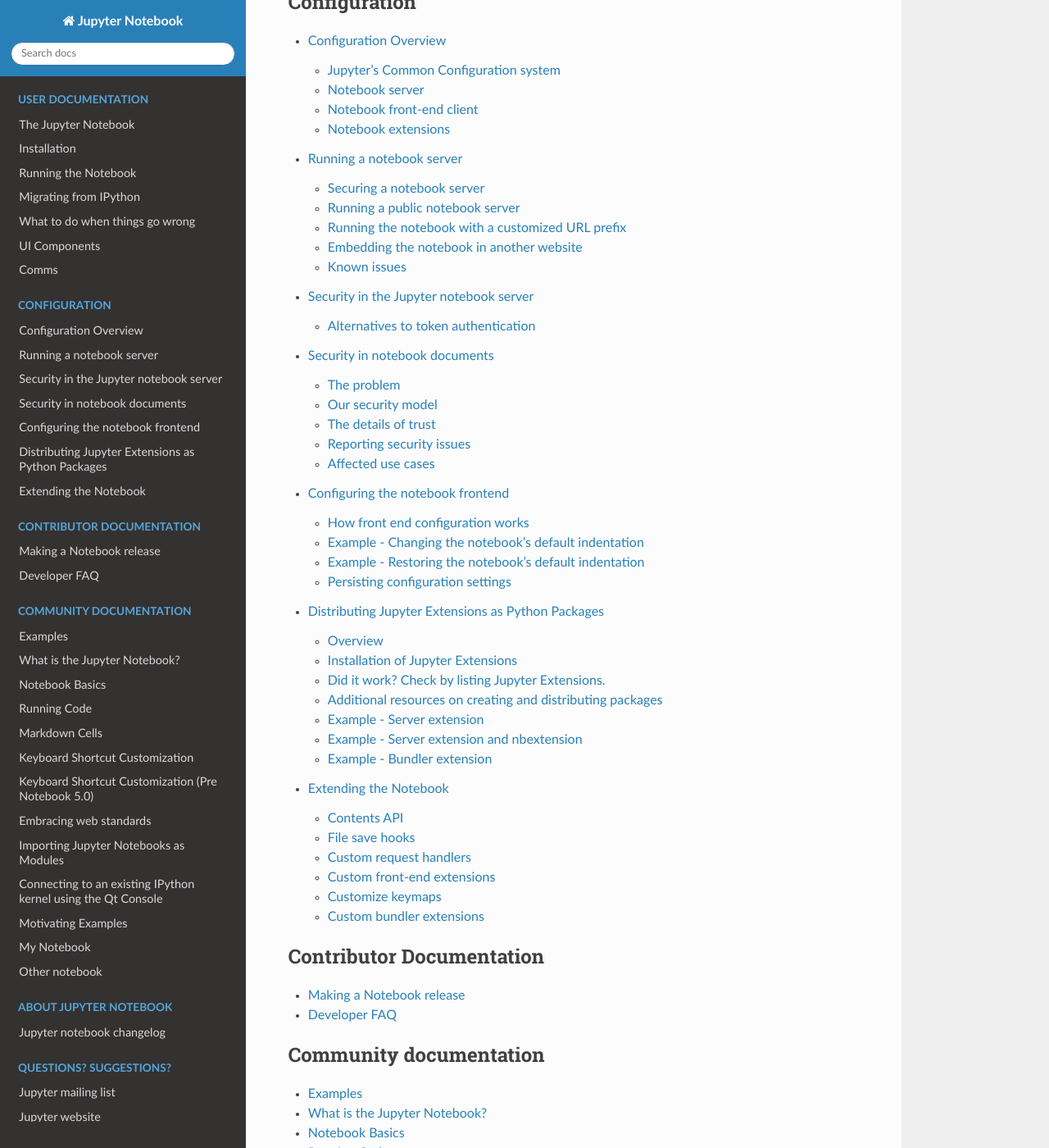
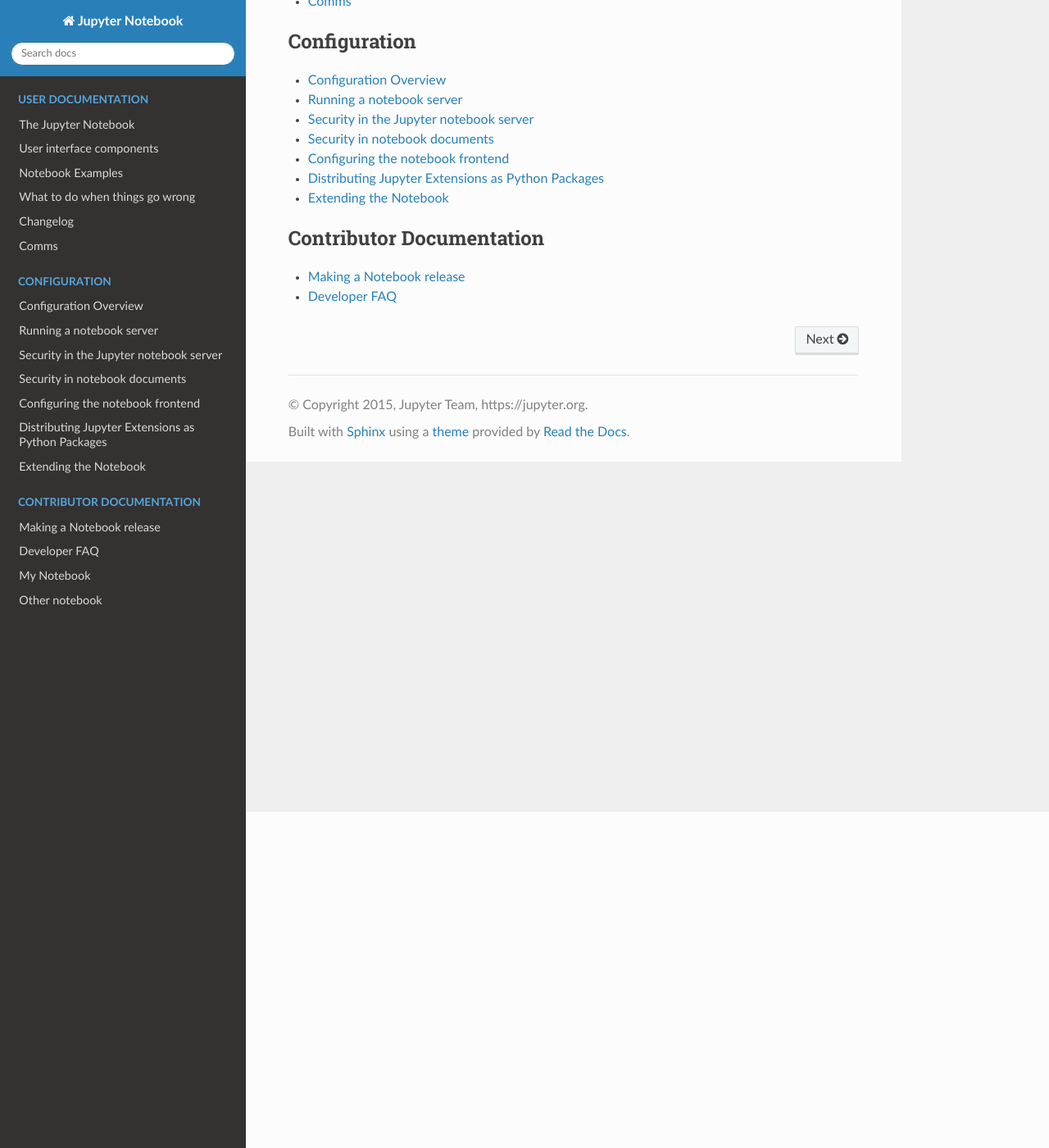
Before and after one commit to jupyter/nbclassic, a Sphinx documentation site: the page built from docs/source/index.rst, in a window 1280 px wide and 1400 px high, scrolled down 410 px. Shown: the whole window at 82% size. Built offline with Sphinx 7.4.7 and the Read the Docs theme 2.0.0, drawn with Linux system fonts in a browser that asks for light colours; pages that are not in the unit, such as notebooks, are missing from menus; the version number could not be read and is left out; some of the changed text lies outside the part shown.

Commit message:
Reorganise docs landing page

```diff
--- a/docs/source/changelog.rst
+++ b/docs/source/changelog.rst
@@ -1,7 +1,7 @@
 .. _changelog:
 
-Jupyter notebook changelog
-==========================
+Changelog
+=========
 
 A summary of changes in the Jupyter notebook.
 For more detailed information, see
--- a/docs/source/index.rst
+++ b/docs/source/index.rst
@@ -1,21 +1,23 @@
 ====================
 The Jupyter notebook
 ====================
+
+* `Installation <https://jupyter.readthedocs.io/en/latest/install.html>`_
+* `Starting the Notebook <https://jupyter.readthedocs.io/en/latest/running.html>`_
 
 .. toctree::
    :maxdepth: 1
    :caption: User Documentation
 
    notebook
-   Installation <https://jupyter.readthedocs.io/en/latest/install.html>
-   Running the Notebook <https://jupyter.readthedocs.io/en/latest/running.html>
-   Migrating from IPython <https://jupyter.readthedocs.io/en/latest/migrating.html>
+   ui_components
+   examples/Notebook/examples_index.rst
    troubleshooting
-   ui_components
+   changelog
    comms
 
 .. toctree::
-   :maxdepth: 2
+   :maxdepth: 1
    :caption: Configuration
 
    config_overview
@@ -35,37 +37,7 @@
    development_faq
 
 .. toctree::
-   :maxdepth: 1
-   :caption: Community documentation
-
-   examples/Notebook/examples_index.rst
-   examples/Notebook/What is the Jupyter Notebook
-   examples/Notebook/Notebook Basics
-   examples/Notebook/Running Code
-   examples/Notebook/Working With Markdown Cells
-   examples/Notebook/Custom Keyboard Shortcuts
-   examples/Notebook/JavaScript Notebook Extensions
-   examples/Notebook/Importing Notebooks
-   examples/Notebook/Connecting with the Qt Console
-   examples/Notebook/Typesetting Equations
-
-.. toctree::
     :hidden:
 
     examples/Notebook/nbpackage/mynotebook.ipynb
     examples/Notebook/nbpackage/nbs/other.ipynb
-
-.. toctree::
-   :maxdepth: 2
-   :caption: About Jupyter Notebook
-
-   changelog
-
-.. toctree::
-   :maxdepth: 1
-   :caption: Questions? Suggestions?
-
-   Jupyter mailing list <https://groups.google.com/forum/#!forum/jupyter>
-   Jupyter website <https://jupyter.org>
-   Stack Overflow - Jupyter <https://stackoverflow.com/questions/tagged/jupyter>
-   Stack Overflow - Jupyter-notebook <https://stackoverflow.com/questions/tagged/jupyter-notebook>
--- a/docs/source/ui_components.rst
+++ b/docs/source/ui_components.rst
@@ -1,5 +1,6 @@
-UI Components
-=============
+User interface components
+=========================
+
 When opening bug reports or sending emails to the Jupyter mailing list, it is
 useful to know the names of different UI components so that other developers
 and users have an easier time helping you diagnose your problems. This section
```
Also changed, not shown: docs/source/examples/Notebook/examples_index.rst (+6 -7 lines).
